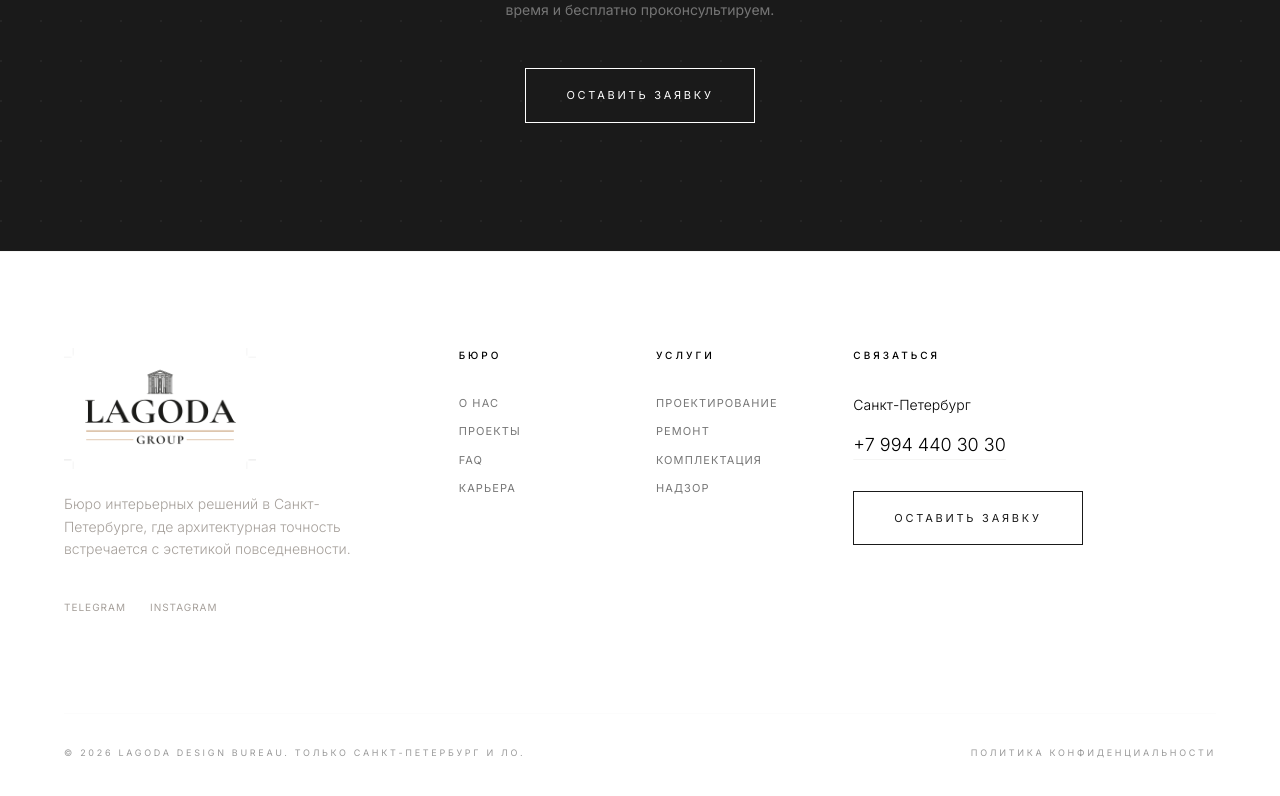
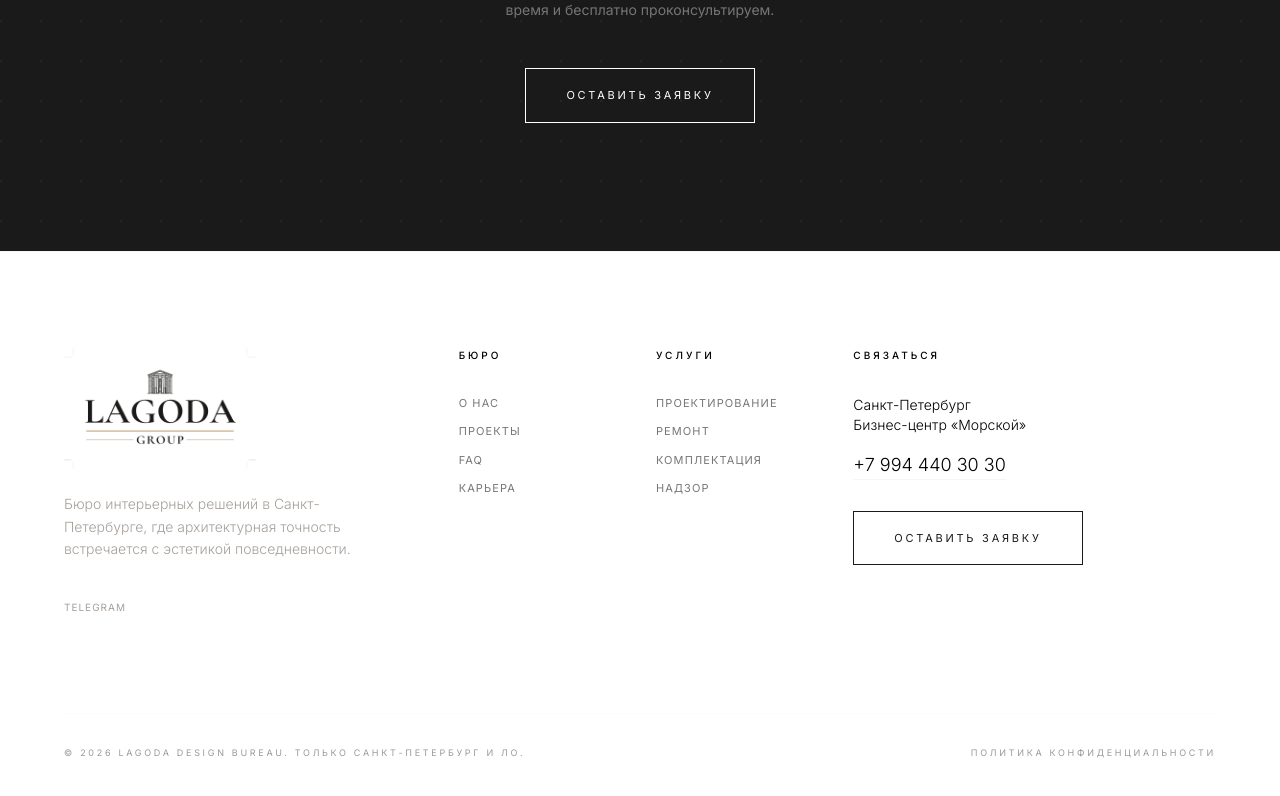
Before and after one commit to Gennzy/osnova-website, a React (Vite) app: page / in a window 1280 px wide. Shown: the part 9566-10362 px from the top of the page. Built offline with nearby package versions, Linux system fonts and the light colour scheme; the HTML template or start-up script is replaced by a standard one.

Commit message:
Footer.tsx

```diff
--- a/src/components/Footer.tsx
+++ b/src/components/Footer.tsx
@@ -9,11 +9,8 @@ export function Footer({ onOpenInfo, onOpenCalc }: { onOpenInfo: (key: string) =
               Бюро интерьерных решений в Санкт-Петербурге, где архитектурная точность встречается с эстетикой повседневности.
             </p>
             <div className="mt-8 flex space-x-6">
-              <a href="https://t.me/osnova_co" target="_blank" rel="noopener noreferrer" className="text-stone-400 hover:text-black transition-colors">
+              <a href="https://t.me/lagoda_group" target="_blank" rel="noopener noreferrer" className="text-stone-400 hover:text-black transition-colors">
                 <span className="text-[10px] uppercase tracking-widest">Telegram</span>
-              </a>
-              <a href="#" className="text-stone-400 hover:text-black transition-colors">
-                <span className="text-[10px] uppercase tracking-widest">Instagram</span>
               </a>
             </div>
           </div>
@@ -41,7 +38,7 @@ export function Footer({ onOpenInfo, onOpenCalc }: { onOpenInfo: (key: string) =
           <div className="md:col-span-3">
             <h4 className="text-[10px] uppercase tracking-[0.3em] font-medium mb-8">Связаться</h4>
             <div className="space-y-4">
-              <p className="text-sm font-light">Санкт-Петербург</p>
+              <p className="text-sm font-light">Санкт-Петербург<br />Бизнес-центр &laquo;Морской&raquo;</p>
               <a href="tel:+79944403030" className="text-lg font-light block hover:italic transition-all underline decoration-stone-100 underline-offset-8">
                 +7 994 440 30 30
               </a>
```
